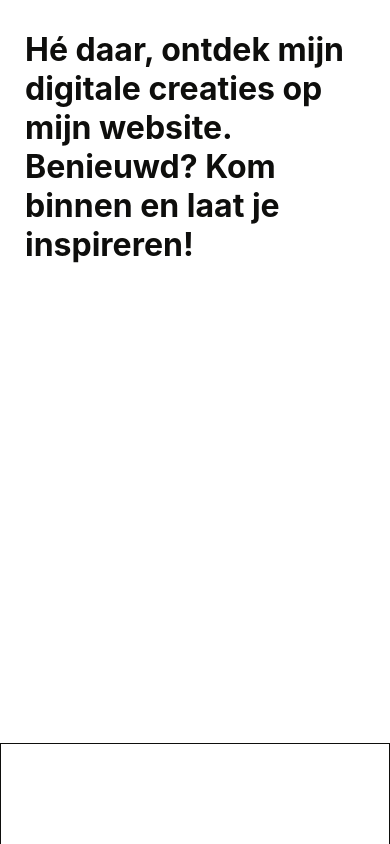
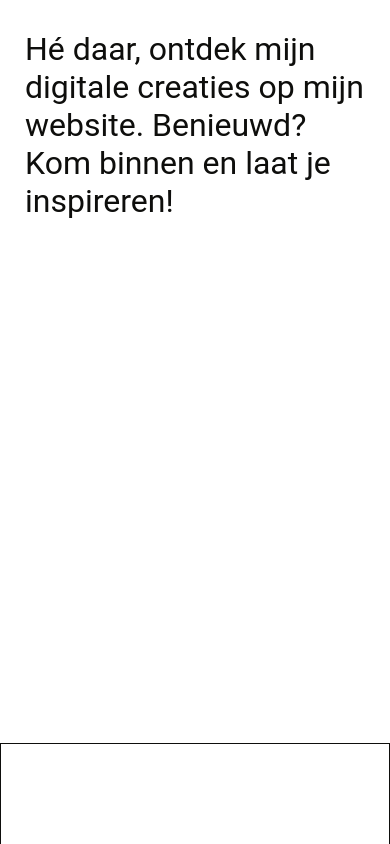
Before and after one commit to LucDictus/portfolio, a React (Create React App) app: page / in a window 390 px wide. Shown: the top 844 px of the page. Built offline with nearby package versions, Linux system fonts and the light colour scheme; the HTML template or start-up script is replaced by a standard one.

Commit message:
start homepage

```diff
--- a/src/components/Homepage/Homepage.css
+++ b/src/components/Homepage/Homepage.css
@@ -1,3 +1,10 @@
+* {
+    margin: 0;
+    padding: 0;
+    box-sizing: border-box;
+}
+
+
 @media only screen and (max-width: 768px) {
     .Homepage-container {
         width: 100%;
@@ -8,10 +15,12 @@
         height: 88vh;
         padding: 30px 25px 0 25px;
     }
-    .Homepage-title h1 {
+    .Homepage-title-text {
         color: #0E0E0C;
-        font-family: Inter;
         font-size: 32px;
+        font-weight: 400;
+        opacity: 0;
+        animation: fade-in 1s ease-in-out forwards;
     }
 
     .Homepage-projects-container {
@@ -28,14 +37,12 @@
     }
     .Homepage-project-created {
         color: #D7D6D4;
-        font-family: Inter;
         font-size: 24px;
         position: absolute;
         bottom: 60px;
     }
     .Homepage-project-title {
         color: #0E0E0C;
-        font-family: Inter;
         font-size: 32px;
         position: absolute;
         bottom: 25px;
--- a/src/components/Homepage/Homepage.js
+++ b/src/components/Homepage/Homepage.js
@@ -1,13 +1,18 @@
+import React, { useEffect } from 'react';
 import './Homepage.css';
 import { gsap } from "gsap";
 
 function Homepage() {
+    useEffect(() => {
+        gsap.fromTo('.Homepage-title-text', { opacity: 0, y: 150 }, { duration: 1, opacity: 1, y: 0, delay: 0.5 });
+      }, []);
+
   return (
     <div className="Homepage-container">
         <div className="Homepage-background-glow"></div>
 
         <div className="Homepage-title">
-            <h1>
+            <h1 className="Homepage-title-text">
                 Hé daar, ontdek mijn digitale creaties op mijn website. Benieuwd? Kom binnen en laat je inspireren!
             </h1>
         </div>
--- a/src/index.css
+++ b/src/index.css
@@ -1,8 +1,4 @@
 body {
   margin: 0;
-  font-family: -apple-system, BlinkMacSystemFont, 'Segoe UI', 'Roboto', 'Oxygen',
-    'Ubuntu', 'Cantarell', 'Fira Sans', 'Droid Sans', 'Helvetica Neue',
-    sans-serif;
-  -webkit-font-smoothing: antialiased;
-  -moz-osx-font-smoothing: grayscale;
+  font-family: 'Roboto', sans-serif;
 }
```
